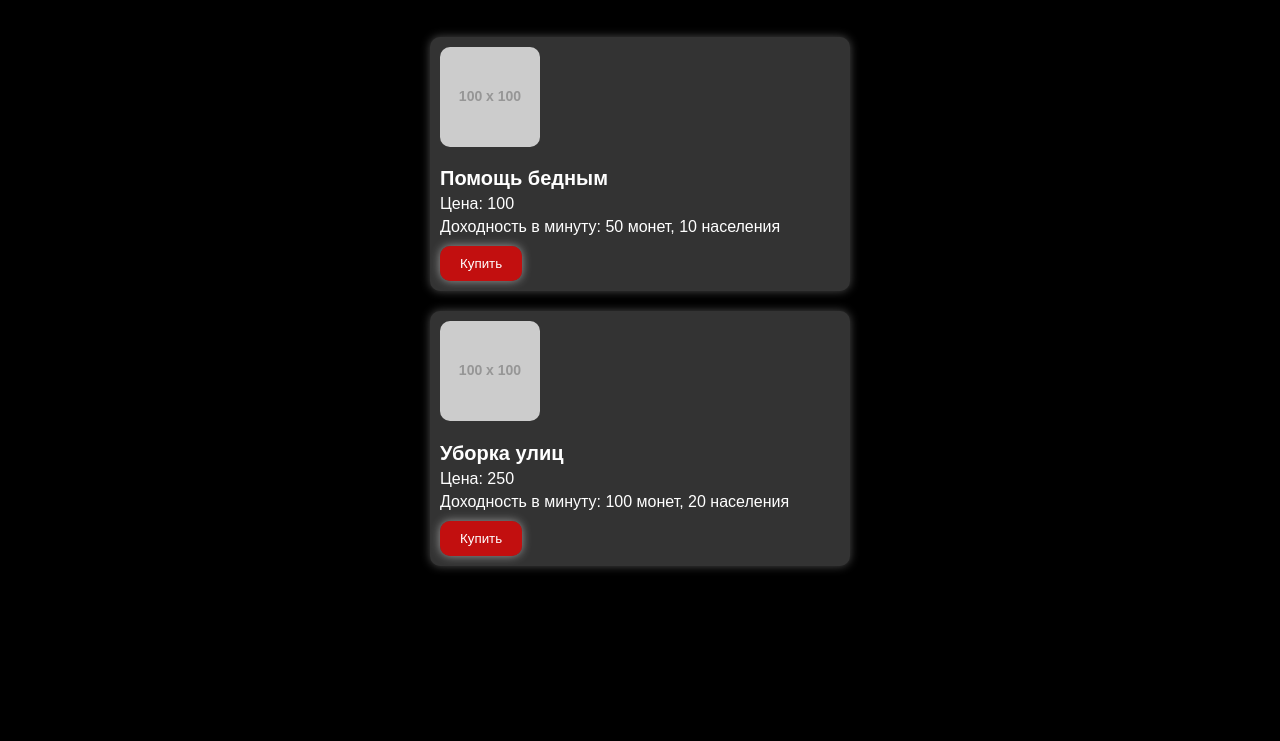
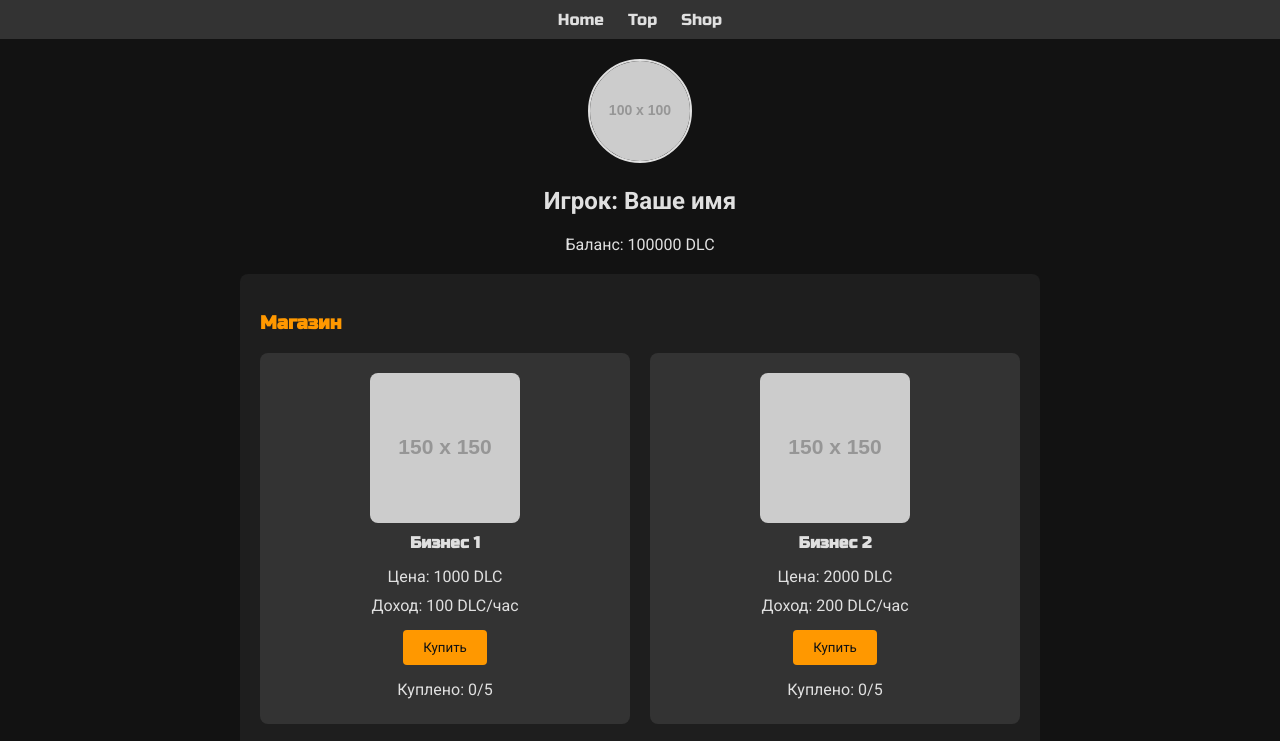
Before and after one commit to Derzkiu1/-, a plain HTML site: page shop.html in a window 1280 px wide. Shown: the part 83-824 px from the top of the page. Before the commit the page ends 800 px from the top, so only its background shows below. Drawn offline with Linux system fonts and the light colour scheme; placeholder pictures from the web are drawn by us.

Commit message:
Update shop.html

```diff
--- a/shop.html
+++ b/shop.html
@@ -3,118 +3,220 @@
 <head>
     <meta charset="UTF-8">
     <meta name="viewport" content="width=device-width, initial-scale=1.0">
-    <title>Shop</title>
-    <link rel="stylesheet" href="https://cdnjs.cloudflare.com/ajax/libs/font-awesome/5.15.4/css/all.min.css">
+    <title>Игра в Телеграм</title>
     <style>
-        body { background-color: black; color: white; font-family: Arial, sans-serif; text-align: center; margin: 0; padding: 0; }
-        .header { padding: 10px; background-color: #000; box-shadow: 0 0 10px rgba(0, 0, 0, 0.5); }
-        .back-button { position: absolute; top: 10px; left: 10px; background-color: rgba(68, 68, 68, 0.7); color: white; border: none; padding: 10px; cursor: pointer; border-radius: 10px; display: flex; align-items: center; justify-content: center; transition: background-color 0.3s; }
-        .back-button:hover { background-color: rgba(68, 68, 68, 0.9); }
-        .back-button i { margin-right: 5px; }
-        .item { margin: 20px auto; padding: 10px; background-color: #333; border-radius: 10px; box-shadow: 0 0 10px rgba(255, 255, 255, 0.3); max-width: 400px; text-align: left; }
-        .item img { width: 100px; height: 100px; border-radius: 10px; margin-right: 20px; }
-        .item h2 { font-size: 20px; margin-bottom: 5px; }
-        .item p { margin: 5px 0; }
-        .item button { background-color: rgba(255, 0, 0, 0.7); color: white; border: none; padding: 10px 20px; margin-top: 10px; cursor: pointer; border-radius: 10px; display: flex; align-items: center; justify-content: center; position: relative; overflow: hidden; box-shadow: 0 0 10px rgba(255, 255, 255, 0.5); transition: box-shadow 0.3s, background-color 0.3s; }
-        .item button:disabled { background-color: grey; cursor: not-allowed; }
-        .item button:hover { background-color: rgba(255, 0, 0, 0.9); box-shadow: 0 0 20px rgba(220, 20, 60, 0.8); }
-        .item button img { width: 20px; height: 20px; margin-right: 5px; opacity: 0.7; }
-        .item button:hover img { opacity: 1; }
+        @import url('https://fonts.googleapis.com/css2?family=Roboto:wght@400;700&family=Russo+One&display=swap');
+
+        body {
+            font-family: 'Roboto', sans-serif;
+            background-color: #121212;
+            color: #e0e0e0;
+            margin: 0;
+            padding: 0;
+        }
+        header {
+            background-color: #1e1e1e;
+            color: #e0e0e0;
+            padding: 1px;
+            text-align: center;
+        }
+        .fade-in-out {
+            display: inline-block;
+            animation: fadeInOut 5s infinite;
+        }
+        @keyframes fadeInOut {
+            0%, 100% { opacity: 1; }
+            50% { opacity: 0; }
+        }
+        nav {
+            background-color: #333;
+            padding: 10px;
+            text-align: center;
+        }
+        nav a {
+            margin: 0 10px;
+            text-decoration: none;
+            color: #e0e0e0;
+            font-family: 'Russo One', sans-serif;
+        }
+        .container {
+            max-width: 800px;
+            margin: 20px auto;
+            padding: 0 20px;
+        }
+        .player-info {
+            text-align: center;
+            margin-bottom: 20px;
+        }
+        .player-info img {
+            width: 100px;
+            height: 100px;
+            border-radius: 50%;
+            border: 2px solid #e0e0e0;
+        }
+        .shop {
+            background-color: #1e1e1e;
+            padding: 20px;
+            border-radius: 8px;
+            margin-top: 20px;
+        }
+        .shop h3 {
+            font-family: 'Russo One', sans-serif;
+            color: #ff9800;
+        }
+        .shop-items {
+            display: flex;
+            flex-wrap: wrap;
+            gap: 20px;
+            justify-content: center;
+        }
+        .shop-item {
+            background-color: #333;
+            padding: 20px;
+            border-radius: 8px;
+            flex: 1 1 calc(50% - 20px);
+            display: flex;
+            flex-direction: column;
+            align-items: center;
+            color: #e0e0e0;
+            position: relative;
+            box-sizing: border-box;
+        }
+        .shop-item img {
+            max-width: 100%;
+            height: auto;
+            border-radius: 8px;
+        }
+        .shop-item h4 {
+            font-family: 'Russo One', sans-serif;
+            margin: 10px 0;
+        }
+        .shop-item p {
+            margin: 5px 0;
+        }
+        .shop-item button {
+            background-color: #ff9800;
+            border: none;
+            color: #121212;
+            padding: 10px 20px;
+            margin: 10px;
+            border-radius: 4px;
+            cursor: pointer;
+            font-family: 'Roboto', sans-serif;
+        }
+        .shop-item button:hover {
+            background-color: #e68900;
+        }
+        .shop-item.disabled {
+            background-color: #555;
+            pointer-events: none;
+        }
+        .shop-item.disabled button {
+            background-color: #777;
+            color: #ccc;
+        }
+        .total-income {
+            background-color: #333;
+            padding: 20px;
+            border-radius: 8px;
+            margin-top: 20px;
+            text-align: center;
+            font-family: 'Russo One', sans-serif;
+            color: #ff9800;
+        }
     </style>
 </head>
 <body>
-    <div class="header">
-        <h1>Shop</h1>
-        <button class="back-button" onclick="window.location.href = 'index.html'"><i class="fas fa-arrow-left"></i></button>
+    <header id="header">
+        <h1 id="headerText"></h1>
+    </header>
+    <nav>
+        <a href="index.html">Home</a>
+        <a href="top.html">Top</a>
+        <a href="shop.html">Shop</a>
+    </nav>
+    <div class="container">
+        <div class="player-info">
+            <img src="https://via.placeholder.com/100" alt="Avatar">
+            <h2>Игрок: <span id="playerName">Имя игрока</span></h2>
+            <p>Баланс: <span id="balance">0 DLC</span></p>
+        </div>
+        <div class="shop">
+            <h3>Магазин</h3>
+            <div class="shop-items" id="shopItems">
+                <!-- Товары будут добавлены здесь -->
+            </div>
+            <div class="total-income" id="totalIncome">
+                Общая сумма доходов от бизнесов: 0 DLC/час
+            </div>
+        </div>
     </div>
-    <div class="item">
-        <img src="https://via.placeholder.com/100" alt="Item 1">
-        <h2>Помощь бедным</h2>
-        <p>Цена: 100</p>
-        <p>Доходность в минуту: 50 монет, 10 населения</p>
-        <button data-item="Помощь бедным" onclick="buyItem('Помощь бедным')">Купить</button>
-    </div>
-    <div class="item">
-        <img src="https://via.placeholder.com/100" alt="Item 2">
-        <h2>Уборка улиц</h2>
-        <p>Цена: 250</p>
-        <p>Доходность в минуту: 100 монет, 20 населения</p>
-        <button data-item="Уборка улиц" onclick="buyItem('Уборка улиц')">Купить</button>
-    </div>
-    <!-- Add more items here -->
     <script>
-        async function buyItem(itemName) {
-            try {
-                const response = await fetch('users.json');
-                const userData = await response.json();
-                const user = userData[0]; // Предполагаем, что есть только один пользователь
-                const item = user.items.find(i => i.name === itemName);
-                if (user.balance >= item.price) {
-                    user.balance -= item.price;
-                    item.price += item.priceIncrement;
-                    item.profit += item.profitIncrement;
-                    item.population += item.populationIncrement;
-                    item.level += 1;
-                    // Сохраняем обновленные данные пользователя и товаров
-                    await fetch('/save_data', {
-                        method: 'POST',
-                        headers: {
-                            'Content-Type': 'application/json'
-                        },
-                        body: JSON.stringify(userData)
-                    });
-                    alert(`Вы успешно купили ${itemName}! Теперь вы будете получать прибыль.`);
-                    startHourlyTimer(); // Запускаем таймер после покупки товара
-                    startProfitTimer(item); // Запускаем таймер начисления прибыли
-                    updateButtonStyle(itemName); // Обновляем стиль кнопки после покупки товара
-                } else {
-                    alert('Недостаточно средств!');
-                }
-            } catch (error) {
-                console.error('Ошибка при покупке товара:', error);
-            }
+        // Замените "Имя игрока" и "https://via.placeholder.com/100" на соответствующие данные из Телеграм
+        document.getElementById('playerName').innerText = "Ваше имя";
+        // Ваш код для получения фото игрока из Телеграм
+        // Обновление баланса
+        // Например, для теста:
+        var balance = 100000; // Баланс в DLC
+        document.getElementById('balance').innerText = balance + ' DLC';
+
+        // Добавляем анимацию для заголовка
+        const headerText = "Dillercoin";
+        const headerElement = document.getElementById('headerText');
+
+        function addLetterAnimation(letter, delay) {
+            const span = document.createElement('span');
+            span.textContent = letter;
+            span.className = 'fade-in-out';
+            span.style.animationDelay = `${delay}s`;
+            headerElement.appendChild(span);
         }
 
-        // Функция для начисления прибыли от товаров каждую секунду
-        function startProfitTimer(item) {
-            setInterval(() => {
-                const userData = fetch('users.json').then(response => response.json());
-                userData.then(data => {
-                    const user = data[0];
-                    user.balance += item.profit;
-                    user.population += item.population;
-                    document.getElementById('user-balance').innerText = `Баланс: ${user.balance}`;
-                    document.getElementById('user-population').innerText = `Население: ${user.population}`;
-                    fetch('/save_data', {
-                        method: 'POST',
-                        headers: {
-                            'Content-Type': 'application/json'
-                        },
-                        body: JSON.stringify(data)
-                    });
-                });
-            }, 1000); // 1000 milliseconds = 1 second
-        }
+        headerText.split('').forEach((letter, index) => {
+            addLetterAnimation(letter, index * 0.5);
+        });
 
-        // Функция для обновления стиля кнопки в зависимости от баланса игрока
-        async function updateButtonStyle(itemName) {
-            try {
-                const response = await fetch('users.json');
-                const userData = await response.json();
-                const user = userData[0]; // Предполагаем, что есть только один пользователь
-                const item = user.items.find(i => i.name === itemName);
-                const button = document.querySelector(`button[data-item="${itemName}"]`);
-                if (user.balance >= item.price) {
-                    button.style.backgroundColor = 'rgba(255, 0, 0, 0.7)';
-                    button.style.cursor = 'pointer';
-                    button.disabled = false;
-                } else {
-                    button.style.backgroundColor = 'grey';
-                    button.style.cursor = 'not-allowed';
-                    button.disabled = true;
+        // Товары в магазине
+        const shopItems = [
+            { name: 'Бизнес 1', price: 1000, income: 100, image: 'https://via.placeholder.com/150' },
+            { name: 'Бизнес 2', price: 2000, income: 200, image: 'https://via.placeholder.com/150' },
+            { name: 'Бизнес 3', price: 3000, income: 300, image: 'https://via.placeholder.com/150' },
+            { name: 'Бизнес 4', price: 4000, income: 400, image: 'https://via.placeholder.com/150' },
+            { name: 'Бизнес 5', price: 5000, income: 500, image: 'https://via.placeholder.com/150' }
+        ];
+
+        const shopItemsContainer = document.getElementById('shopItems');
+        let totalIncome = 0;
+
+        shopItems.forEach((item, index) => {
+            const div = document.createElement('div');
+            div.className = 'shop-item';
+            div.id = `item-${index}`;
+            div.innerHTML = `
+                <img src="${item.image}" alt="${item.name}">
+                <h4>${item.name}</h4>
+                <p>Цена: ${item.price} DLC</p>
+                <p>Доход: ${item.income} DLC/час</p>
+                <button onclick="buyItem(${index})">Купить</button>
+                <p id="item-count-${index}">Куплено: 0/5</p>
+            `;
+            shopItemsContainer.appendChild(div);
+        });
+
+        function buyItem(index) {
+            const item = shopItems[index];
+            const itemCountElement = document.getElementById(`item-count-${index}`);
+            const currentCount = parseInt(itemCountElement.innerText.split(': ')[1].split('/')[0]);
+
+            if (balance >= item.price && currentCount < 5) {
+                balance -= item.price;
+                totalIncome += item.income;
+                document.getElementById('balance').innerText = balance + ' DLC';
+                document.getElementById('totalIncome').innerText = `Общая сумма доходов от бизнесов: ${totalIncome} DLC/час`;
+                itemCountElement.innerText = `Куплено: ${currentCount + 1}/5`;
+                if (currentCount + 1 === 5) {
+                    document.getElementById(`item-${index}`).classList.add('disabled');
                 }
-            } catch (error) {
-                console.error('Ошибка при обновлении стиля кнопки:', error);
             }
         }
     </script>
```
